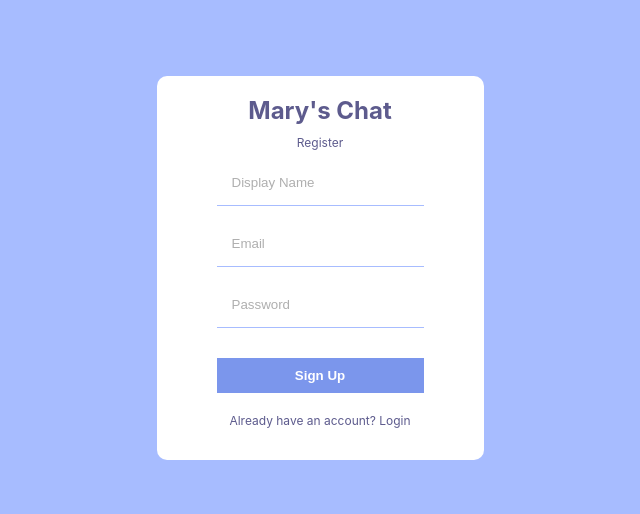
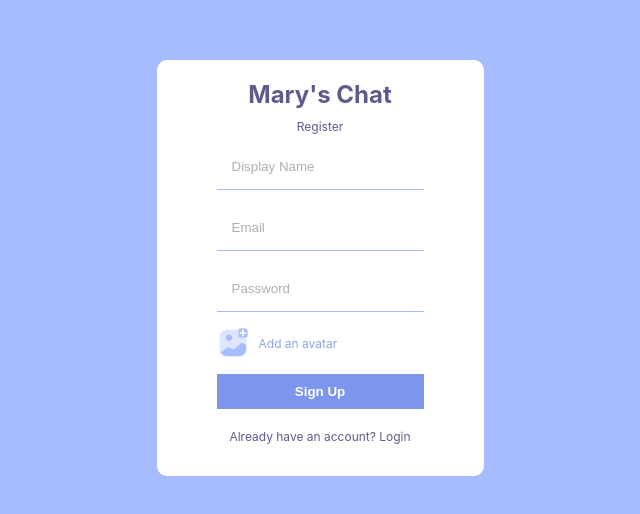
Before and after one commit to marynghiem/ReactChatApp, a React (Create React App) app: page / in a window 1280 px wide. Shown: the part 132-646 px from the top of the page, without its empty margins (320-960 px from the left). Built offline with nearby package versions, Linux system fonts and the light colour scheme.

Commit message:
finished styling labels to add avatar

```diff
--- a/src/pages/Register.jsx
+++ b/src/pages/Register.jsx
@@ -1,5 +1,5 @@
 import React from "react";
-import PersonAddAlt1Icon from "@mui/icons-material/PersonAddAlt1";
+import Add from "../images/addAvatar.png";
 
 const Register = () => {
   return (
@@ -12,7 +12,10 @@ const Register = () => {
           <input type="email" placeholder="Email" />
           <input type="password" placeholder="Password" />
           <input style={{ display: "none" }} type="file" id="file" />
-          <label htmlFor="file"></label>
+          <label htmlFor="file">
+            <img src={Add} alt="" />
+            <span>Add an avatar</span>
+          </label>
           <button>Sign Up</button>
         </form>
         <p>Already have an account? Login</p>
--- a/src/style.scss
+++ b/src/style.scss
@@ -47,6 +47,19 @@
         border: none;
         cursor: pointer;
       }
+
+      label {
+        display: flex;
+        align-items: center;
+        gap: 10px;
+        color: #8da4f1;
+        font-size: 12px;
+        cursor: pointer;
+
+        img {
+          width: 32px;
+        }
+      }
     }
 
     p {
```
